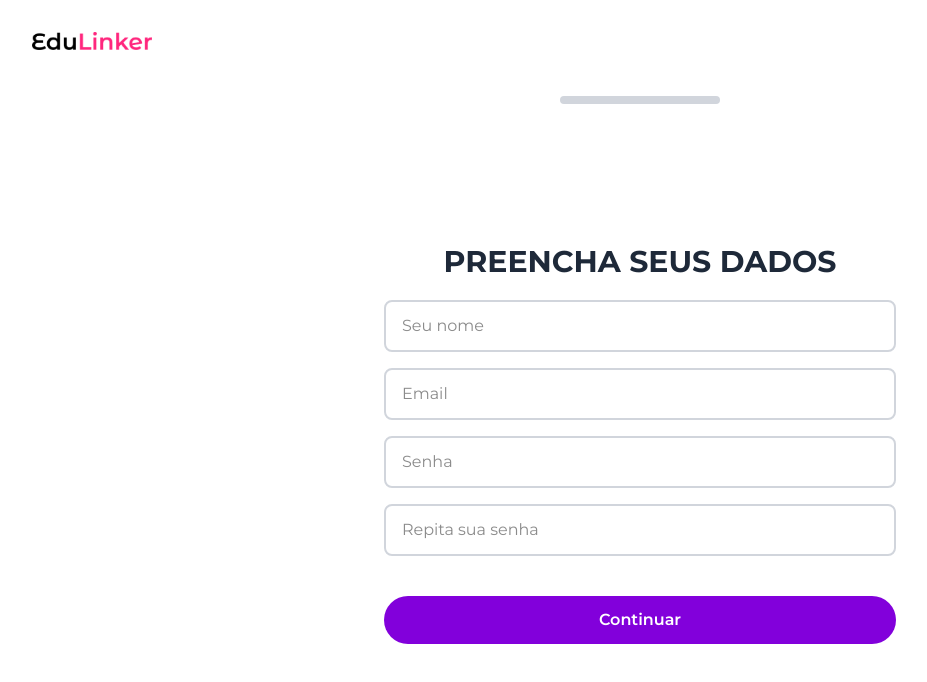
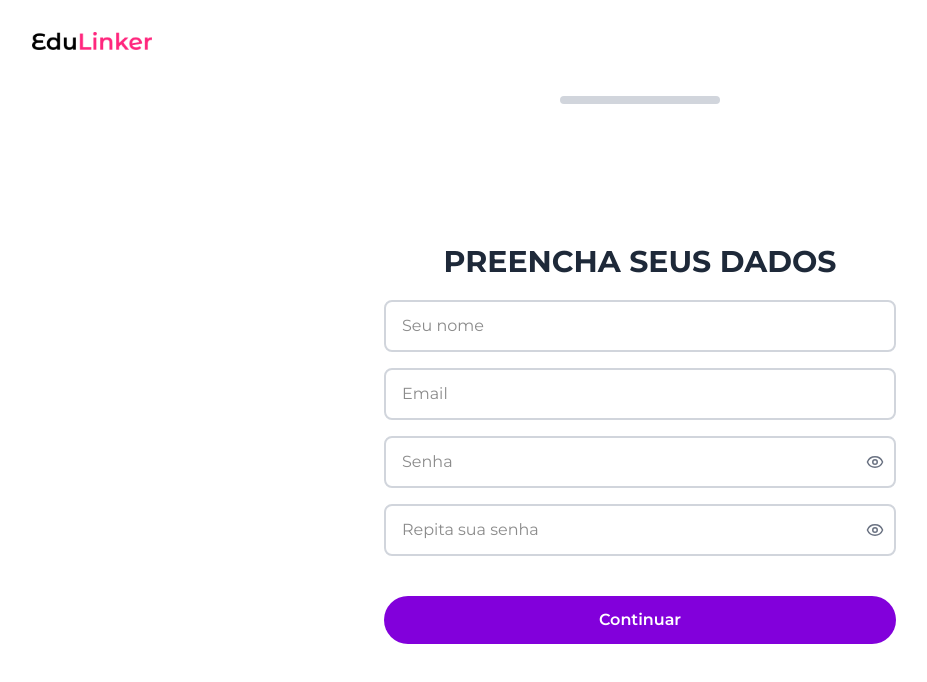
Before and after one commit to PiEduLinker/EduLinker, a Next.js app in the folder edulinker/: page /register in a window 1280 px wide. Shown: the top 682 px of the page, without its empty margins (0-927 px from the left). Built offline with nearby package versions, Linux system fonts and the light colour scheme.

Commit message:
Visualização de senha e mínimo de segurança

```diff
--- a/edulinker/src/app/auth/admin/about/page.tsx
+++ b/edulinker/src/app/auth/admin/about/page.tsx
@@ -197,7 +197,7 @@ export default function AdminAboutPage() {
 
 
         {/* Destaques editáveis */}
-        {false && (
+        {true && (
           <div className="bg-white dark:bg-gray-800 rounded-xl p-6 shadow-lg border border-gray-100 dark:border-gray-700">
             <h2 className="text-lg font-semibold flex items-center gap-2 text-white mb-4">
               <Award className="w-5 h-5" />
--- a/edulinker/src/app/auth/admin/contact/page.tsx
+++ b/edulinker/src/app/auth/admin/contact/page.tsx
@@ -189,7 +189,7 @@ export default function AdminContactPage() {
                       <Clock size={20} />
                     </div>
                     <div className="flex-1">
-                      <label className="block text-sm font-medium text-gray-700 mb-1">Horário Sábado</label>
+                      <label className="block text-sm font-medium text-gray-700 mb-1">Horário Fim de Semana</label>
                       {isEditing ? (
                         <input
                           name="horarioSabado"
--- a/edulinker/src/app/components/common/templates/Premium.tsx
+++ b/edulinker/src/app/components/common/templates/Premium.tsx
@@ -329,6 +329,7 @@ export default function Premium({ config }: { config: SiteConfig }) {
                   descricao={item.descricao}
                   nivel={item.nivel}
                   duracao={item.duracao}
+                  contato={whatsapp}
                 />
               ))}
             </div>
--- a/edulinker/src/app/login/page.tsx
+++ b/edulinker/src/app/login/page.tsx
@@ -4,6 +4,7 @@ import { useState } from 'react'
 import { useRouter, useSearchParams } from 'next/navigation'
 import Image from 'next/image'
 import Link from 'next/link'
+import { Eye, EyeOff } from 'lucide-react' // Mesmos ícones usados no registro
 
 export default function LoginPage() {
   const router = useRouter()
@@ -13,6 +14,11 @@ export default function LoginPage() {
   const [email, setEmail] = useState('')
   const [senha, setSenha] = useState('')
   const [erro, setErro] = useState('')
+  const [showPassword, setShowPassword] = useState(false)
+
+  const toggleShowPassword = () => {
+    setShowPassword(!showPassword)
+  }
 
   const handleSubmit = async (e: React.FormEvent) => {
     e.preventDefault()
@@ -105,36 +111,24 @@ export default function LoginPage() {
                   />
                 </div>
 
-                <div>
+                <div className="relative">
                   <input
-                    type="password"
+                    type={showPassword ? "text" : "password"}
                     id="password"
                     value={senha}
                     onChange={(e) => setSenha(e.target.value)}
                     placeholder="Senha"
-                    className="w-full px-4 py-2 md:py-3 border-2 border-gray-300 rounded-lg focus:ring-purple-500 focus:border-purple-500 outline-none transition"
+                    className="w-full px-4 py-2 md:py-3 border-2 border-gray-300 rounded-lg focus:ring-purple-500 focus:border-purple-500 outline-none transition pr-10"
                     required
                   />
-                </div>
-
-                <div className="flex flex-col sm:flex-row items-center justify-between space-y-3 sm:space-y-0">
-                  <div className="flex items-center">
-                    <input
-                      id="remember-me"
-                      name="remember-me"
-                      type="checkbox"
-                      className="h-4 w-4 text-purple-600 focus:ring-purple-500 border-gray-300 rounded"
-                    />
-                    <label htmlFor="remember-me" className="ml-2 block text-sm text-gray-800">
-                      Lembrar de mim
-                    </label>
-                  </div>
-
-                  <div className="text-sm">
-                    <a href="#" className="font-medium text-purple-600 hover:text-purple-500">
-                      Esqueceu sua senha?
-                    </a>
-                  </div>
+                  <button
+                    type="button"
+                    onClick={toggleShowPassword}
+                    className="absolute right-3 top-1/2 transform -translate-y-1/2 text-gray-500 hover:text-gray-700"
+                    aria-label={showPassword ? "Ocultar senha" : "Mostrar senha"}
+                  >
+                    {showPassword ? <EyeOff size={18} /> : <Eye size={18} />}
+                  </button>
                 </div>
 
                 <button
--- a/edulinker/src/app/register/page.tsx
+++ b/edulinker/src/app/register/page.tsx
@@ -1,9 +1,10 @@
 'use client'
 
-import { useState } from 'react'
+import { useState, useEffect } from 'react'
 import { useRouter } from 'next/navigation'
 import Link from 'next/link'
 import CreateAccountLayout from '@/components/Layouts/CreateAccountLayout'
+import { Eye, EyeOff } from 'lucide-react' // Adicione esses ícones ou use outro método de sua preferência
 
 export default function RegisterPage() {
   const router = useRouter()
@@ -15,9 +16,62 @@ export default function RegisterPage() {
     confirmarSenha: '',
   })
   const [erro, setErro] = useState('')
+  const [showPassword, setShowPassword] = useState(false)
+  const [showConfirmPassword, setShowConfirmPassword] = useState(false)
+  const [passwordStrength, setPasswordStrength] = useState({
+    isValid: false,
+    message: '',
+    requirements: {
+      length: false,
+      uppercase: false,
+      lowercase: false,
+      number: false,
+      specialChar: false,
+    }
+  })
+
+  useEffect(() => {
+    if (formData.senha) {
+      const requirements = {
+        length: formData.senha.length >= 8,
+        uppercase: /[A-Z]/.test(formData.senha),
+        lowercase: /[a-z]/.test(formData.senha),
+        number: /[0-9]/.test(formData.senha),
+        specialChar: /[^A-Za-z0-9]/.test(formData.senha),
+      }
+
+      const isValid = Object.values(requirements).every(Boolean)
+
+      setPasswordStrength({
+        isValid,
+        message: isValid ? 'Senha forte' : 'Senha fraca',
+        requirements
+      })
+    } else {
+      setPasswordStrength({
+        isValid: false,
+        message: '',
+        requirements: {
+          length: false,
+          uppercase: false,
+          lowercase: false,
+          number: false,
+          specialChar: false,
+        }
+      })
+    }
+  }, [formData.senha])
 
   const handleChange = (e: React.ChangeEvent<HTMLInputElement>) => {
     setFormData({ ...formData, [e.target.name]: e.target.value })
+  }
+
+  const toggleShowPassword = () => {
+    setShowPassword(!showPassword)
+  }
+
+  const toggleShowConfirmPassword = () => {
+    setShowConfirmPassword(!showConfirmPassword)
   }
 
   const handleSubmit = async (e: React.FormEvent) => {
@@ -26,6 +80,11 @@ export default function RegisterPage() {
 
     if (formData.senha !== formData.confirmarSenha) {
       setErro('As senhas não coincidem.')
+      return
+    }
+
+    if (!passwordStrength.isValid) {
+      setErro('A senha não atende aos requisitos mínimos de segurança.')
       return
     }
 
@@ -44,7 +103,6 @@ export default function RegisterPage() {
       const data = await res.json()
 
       if (res.status === 409) {
-        // E-mail já cadastrado
         setErro(data.erro || 'E-mail já cadastrado. Por favor, faça login.')
         return
       }
@@ -63,7 +121,6 @@ export default function RegisterPage() {
         return
       }
 
-      // Redireciona para a etapa de onboarding correspondente
       switch (etapa) {
         case 'BASIC_INFO':
           router.push(`/account/school_description?siteId=${siteId}`)
@@ -108,24 +165,70 @@ export default function RegisterPage() {
             className="w-full px-4 py-2 md:py-3 border-2 border-gray-300 rounded-lg
               focus:ring-purple-500 focus:border-purple-500 outline-none transition"
           />
+
+          <div className="relative">
             <input
-            type="password"
+              type={showPassword ? "text" : "password"}
               name="senha"
               placeholder="Senha"
               required
               onChange={handleChange}
               className="w-full px-4 py-2 md:py-3 border-2 border-gray-300 rounded-lg
-              focus:ring-purple-500 focus:border-purple-500 outline-none transition"
+                focus:ring-purple-500 focus:border-purple-500 outline-none transition pr-10"
             />
+            <button
+              type="button"
+              onClick={toggleShowPassword}
+              className="absolute right-3 top-1/2 transform -translate-y-1/2 text-gray-500 hover:text-gray-700"
+              aria-label={showPassword ? "Ocultar senha" : "Mostrar senha"}
+            >
+              {showPassword ? <EyeOff size={18} /> : <Eye size={18} />}
+            </button>
+            {formData.senha && (
+              <div className="mt-2 text-xs text-gray-600">
+                <p className={`font-medium ${passwordStrength.isValid ? 'text-green-600' : 'text-red-600'}`}>
+                  {passwordStrength.message}
+                </p>
+                <ul className="mt-1 space-y-1">
+                  <li className={passwordStrength.requirements.length ? 'text-green-600' : 'text-gray-400'}>
+                    • Mínimo 8 caracteres
+                  </li>
+                  <li className={passwordStrength.requirements.uppercase ? 'text-green-600' : 'text-gray-400'}>
+                    • Pelo menos uma letra maiúscula
+                  </li>
+                  <li className={passwordStrength.requirements.lowercase ? 'text-green-600' : 'text-gray-400'}>
+                    • Pelo menos uma letra minúscula
+                  </li>
+                  <li className={passwordStrength.requirements.number ? 'text-green-600' : 'text-gray-400'}>
+                    • Pelo menos um número
+                  </li>
+                  <li className={passwordStrength.requirements.specialChar ? 'text-green-600' : 'text-gray-400'}>
+                    • Pelo menos um caractere especial
+                  </li>
+                </ul>
+              </div>
+            )}
+          </div>
+
+          <div className="relative">
             <input
-            type="password"
+              type={showConfirmPassword ? "text" : "password"}
               name="confirmarSenha"
               placeholder="Repita sua senha"
               required
               onChange={handleChange}
               className="w-full px-4 py-2 md:py-3 border-2 border-gray-300 rounded-lg
-              focus:ring-purple-500 focus:border-purple-500 outline-none transition"
+                focus:ring-purple-500 focus:border-purple-500 outline-none transition pr-10"
             />
+            <button
+              type="button"
+              onClick={toggleShowConfirmPassword}
+              className="absolute right-3 top-1/2 transform -translate-y-1/2 text-gray-500 hover:text-gray-700"
+              aria-label={showConfirmPassword ? "Ocultar senha" : "Mostrar senha"}
+            >
+              {showConfirmPassword ? <EyeOff size={18} /> : <Eye size={18} />}
+            </button>
+          </div>
 
           <button
             type="submit"
```
Also changed, not shown: edulinker/src/app/components/common/premium/AulaCardPremium.tsx (+5 -3 lines). Lines whose indentation alone changed are shown as unchanged.
